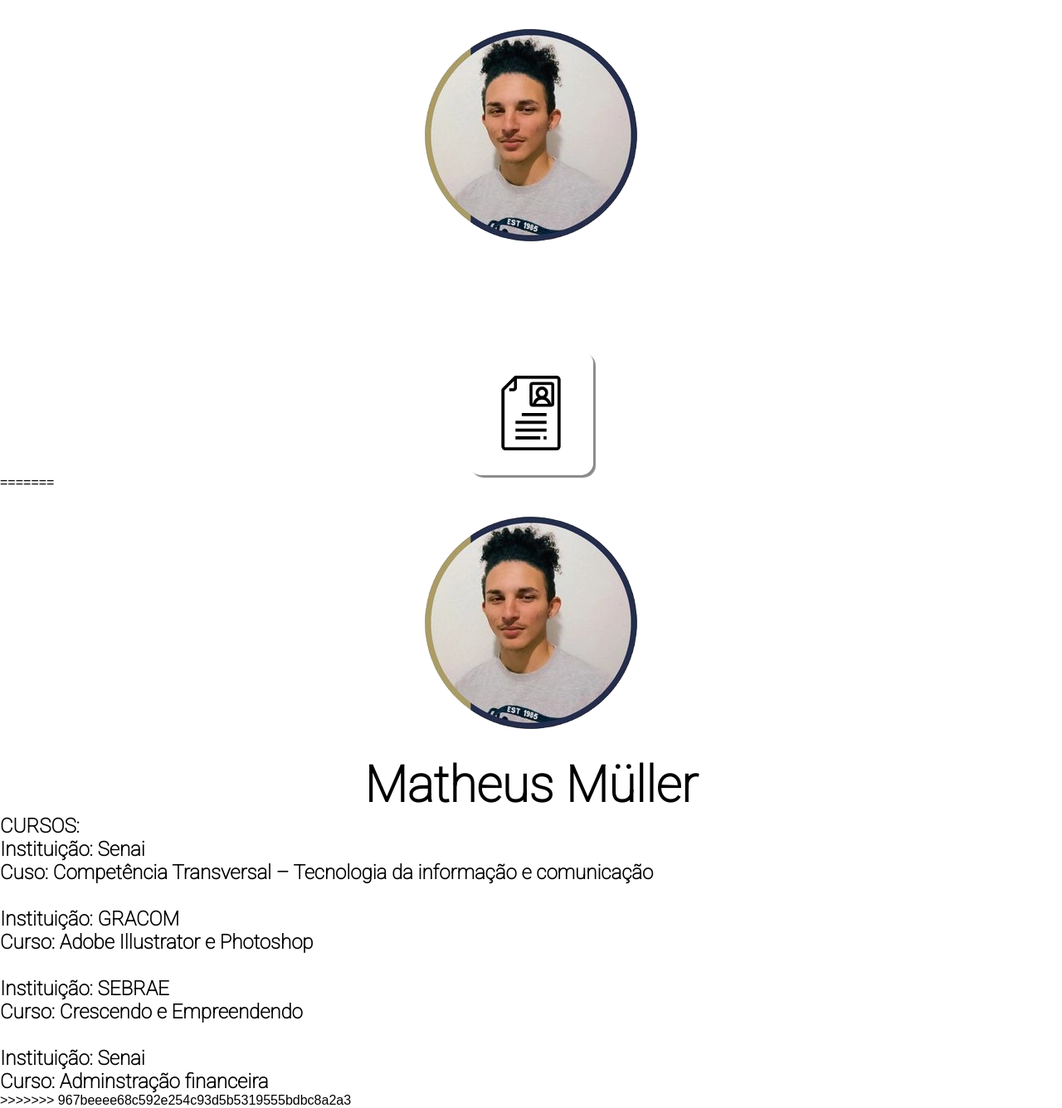
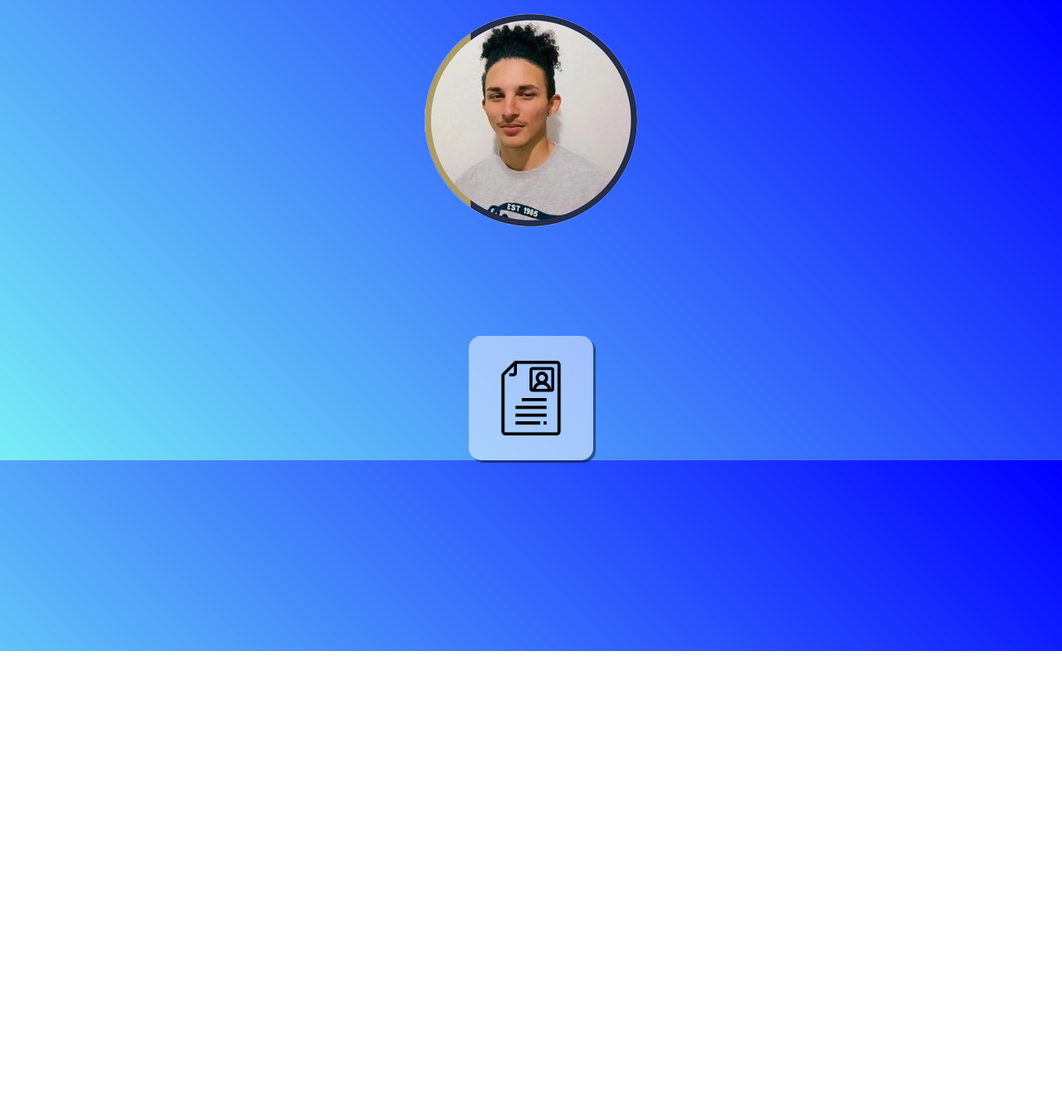
Before and after one commit to Matheus-Muller-Dev/Sobre-mim, a plain HTML site: page index.html in a window 1280 px wide. Shown: the part 15-1351 px from the top of the page at 83% size. After the commit the page ends 800 px from the top, so only its background shows below. Drawn offline with Linux system fonts and the light colour scheme.

Commit message:
mudança index.html

```diff
--- a/index.html
+++ b/index.html
@@ -1,4 +1,3 @@
-<<<<<<< HEAD
 <!DOCTYPE html>
 <html lang="pt-br">
 <head>
@@ -76,74 +75,3 @@
 
 
 </body>
-=======
-<!DOCTYPE html>
-<html lang="en, pt-br">
-<head>
-
-    <meta charset="UTF-8">
-    <meta http-equiv="X-UA-Compatible" content="IE=edge">
-    <meta name="viewport" content="width=device-width, initial-scale=1.0">
-    <link rel="icon" href="./design/open-source--v1.png">
-    <title>Matheus Müller | currículo | Qrcode</title>
-
-</head>
-
-<style>
-* {
-    margin: 0;
-    padding: 0;
-    box-sizing: 0;
-
-  }
-  body {
-    width: 100vw;
-    height: 100vh;
-    background-image: url('./imgs/pexels-francesco-ungaro-281260.jpg');
-    background-size: 100%;
-    background-repeat: no-repeat;
-
-  }
-  </style>
-
-<body>
-
-  <img src="./imgs/Meu projeto.png" alt="img-eu">
-        <h1>Matheus Müller</h1>
-        <h2>CURSOS:<br>
-            Instituição: Senai<br>
-            Cuso: Competência Transversal – Tecnologia da informação e
-            comunicação<br><br>
-
-            Instituição: GRACOM<br>
-            Curso: Adobe Illustrator e Photoshop<br><br>
-
-            Instituição: SEBRAE<br>
-            Curso: Crescendo e Empreendendo<br><br>
-
-            Instituição: Senai<br>
-            Curso: Adminstração financeira<br></h1>
-
-
-
-
-
-
-<style>
-
-h1{text-align: center;
-    font-size: 60px;
-
-}
-
-img{
-    display: block;
-    margin: 0px auto;
-}
-
- </style>
-
-
-</body>
->>>>>>> 967beeee68c592e254c93d5b5319555bdbc8a2a3
-</html>
```
